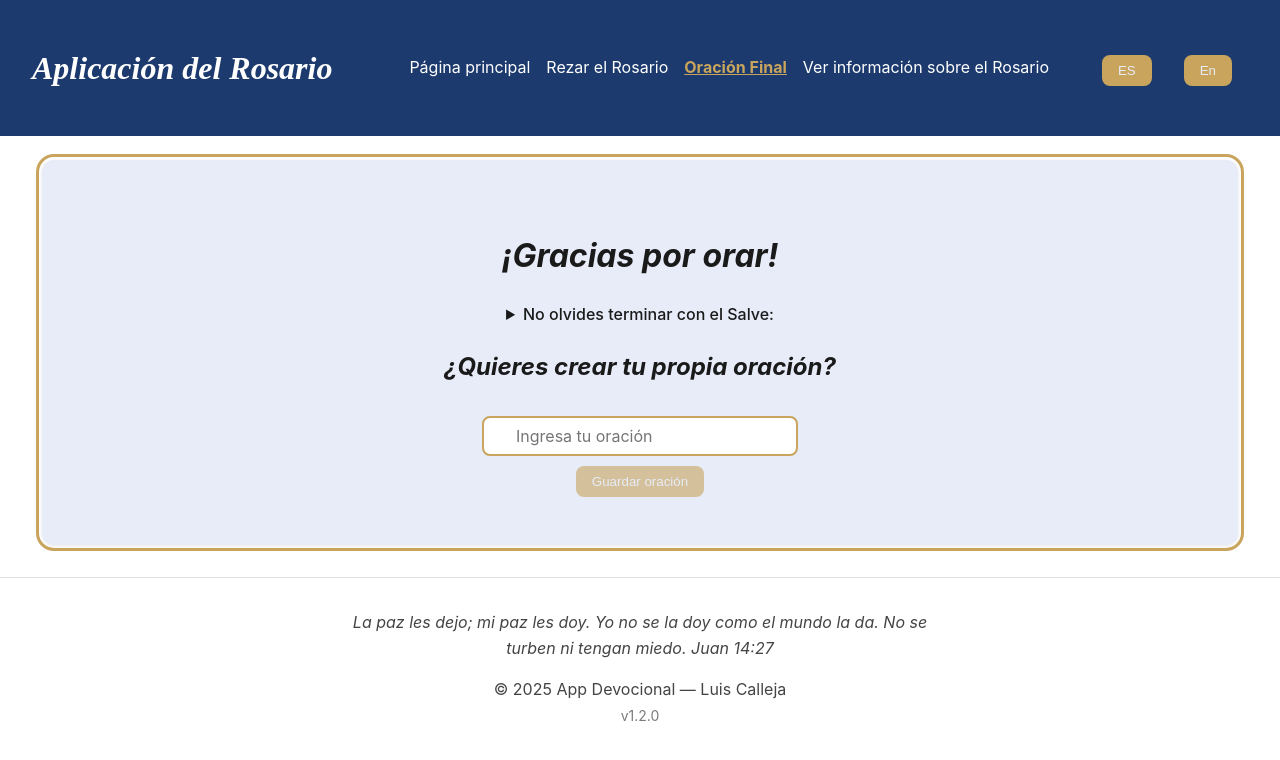
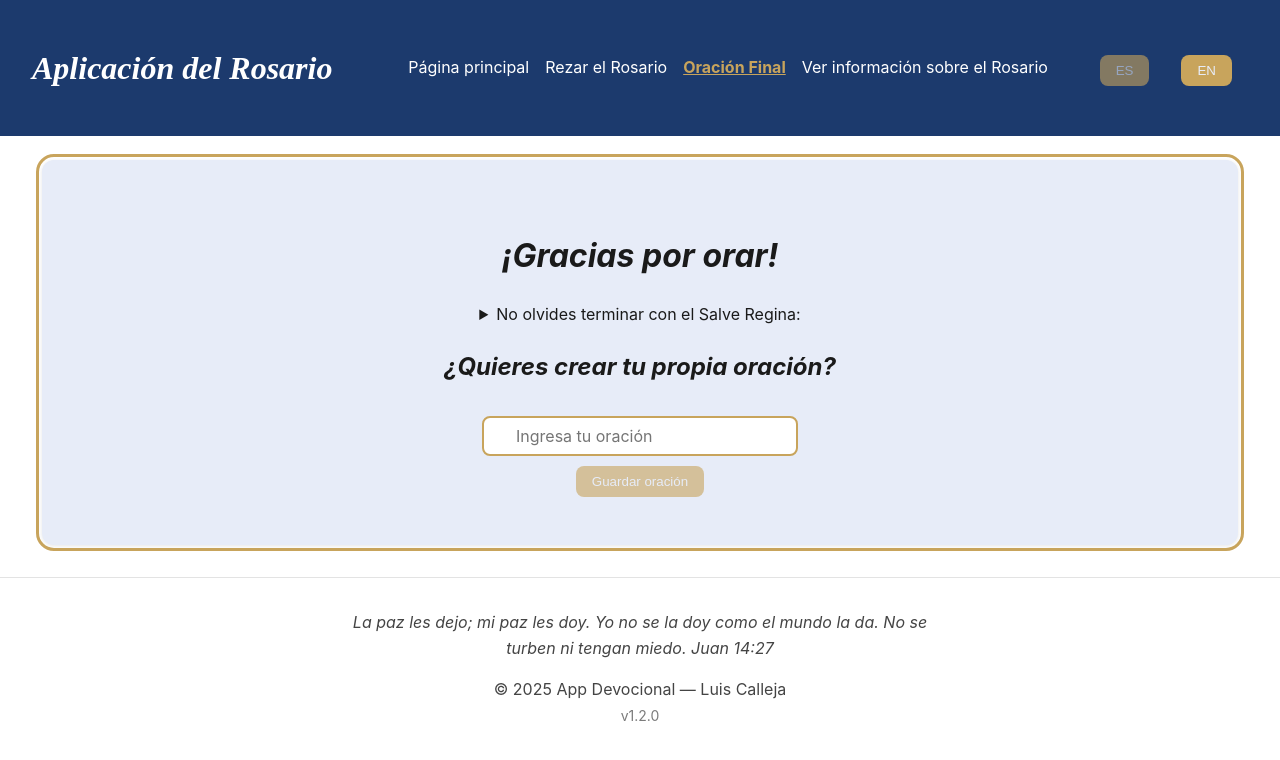
Before and after one commit to LuisDev912/Rosary-guide, a React (Vite) app: page /Rosary/end in a window 1280 px wide. Shown: the top 760 px of the page. Built offline with nearby package versions, Linux system fonts and the light colour scheme.

Commit message:
improve language switcher accessibility with aria-live announcements

```diff
--- a/src/components/LanguageSwitcher.jsx
+++ b/src/components/LanguageSwitcher.jsx
@@ -1,25 +1,59 @@
 import { useTranslation } from "react-i18next";
+import { useState } from "react";
 
 function LanguageSwitcher() {
-    const { i18n } = useTranslation();
+    const { i18n, t } = useTranslation();
+    const [announcement, setAnnouncement] = useState("");
+    const currentLang = i18n.language;
 
     const changeLang = (lang) => {
+        if (lang === currentLang) return;
+
         i18n.changeLanguage(lang);
+
+        setAnnouncement(
+            t("aria.languages.nextLanguage", {
+                language: lang === 'es' ? "Spanish" : "English"
+            })
+        )
     }
 
     return (
+        <>
+            <div
+                role="status"
+                aria-live="polite"
+                aria-atomic="true"
+                className="sr-only"
+            >
+                {announcement}
+            </div>
+
             <div>
                 <button
                     onClick={() => changeLang("es")}
-            >ES</button>
+                    aria-label={t("aria.languages.nextLanguage", {
+                        language: "Spanish"
+                    })}
+                    disabled={i18n.language === "es"}
+                    aria-disabled={i18n.language === "es"}
+                >
+                    ES
+                </button>
 
                 <button
-                style={{
-                    marginTop: '5px'
-                }}
                     onClick={() => changeLang("en")}
-            >En</button>
+                    aria-label={t("aria.languages.nextLanguage", {
+                        language: "English"
+                    })}
+                    disabled={i18n.language === "en"}
+                    aria-disabled={i18n.language === "en"}
+                    style={{ marginTop: "5px" }}
+                >
+                    EN
+                </button>
             </div>
+        </>
     );
 }
 
--- a/src/locales/en/screenReadersEn.json
+++ b/src/locales/en/screenReadersEn.json
@@ -5,7 +5,12 @@
         "end": "Go to the final prayer page",
         "info": "Go to the rosary information page",
         "currentMysteryProgress": "You are on mystery {{selectedMystery}} of 5",
-        "finishProgress": "You have prayed all 5 mysteries, you can now proceed to the final prayer"
+        "finishProgress": "You have prayed all 5 mysteries, you can now proceed to the final prayer",
+        "languages": {
+            "ES": "Change language to Spanish",
+            "EN": "Change language to English",
+            "nextLanguage": "You will change the language to {{language}}"
+        }
     },
     "a11y":{
         "skipToContent": "Skip to main content"
--- a/src/locales/es/es.json
+++ b/src/locales/es/es.json
@@ -36,7 +36,7 @@
         "title": "¡Gracias por orar!",
         "prayerQuestion": "¿Quieres crear tu propia oración?",
         "prayerInputPlaceholder": "Ingresa tu oración",
-        "finalPrayerReminder": "No olvides terminar con el Salve:",
+        "finalPrayerReminder": "No olvides terminar con el Salve Regina:",
         "submitPrayer": "Guardar oración",
         "yourPrayer": "Tu oración:",
         "prayerLabel": "Escribe tu oración aquí"
--- a/src/locales/es/screenReadersEs.json
+++ b/src/locales/es/screenReadersEs.json
@@ -5,7 +5,12 @@
         "end": "Ir a la página de la oración final",
         "info": "Ir a la página con información sobre el Rosario",
         "currentMysteryProgress": "Estás en el misterio {{currentMystery}} de 5",
-        "finishProgress": "Has rezado los 5 misterios, ya puedes pasar a la oración final"
+        "finishProgress": "Has rezado los 5 misterios, ya puedes pasar a la oración final",
+        "languages": {
+            "ES": "Cambiar el idioma a Español",
+            "EN": "Cambiar el idioma a Inglés",
+            "nextLanguage": "Vas a cambiar el idioma a {{language}}"
+        }
     },
     "a11y":{
         "skipToContent": "Saltar al contenido principal"
--- a/src/pages/RosaryEnd.jsx
+++ b/src/pages/RosaryEnd.jsx
@@ -35,9 +35,8 @@ function RosaryEnd() {
 
             <section className="prayer-reminder">
                 <details className={Styles.reminder}>
+                    <summary>{t("end.finalPrayerReminder")}</summary>
                     <p>{t("prayers.hailHolyQueen.text")}</p>
-                    <summary style={{ fontWeight: '550'}}>{t("end.finalPrayerReminder")}
-                    </summary>
                 </details>
             </section>
 
```
Lines whose indentation alone changed are shown as unchanged.
